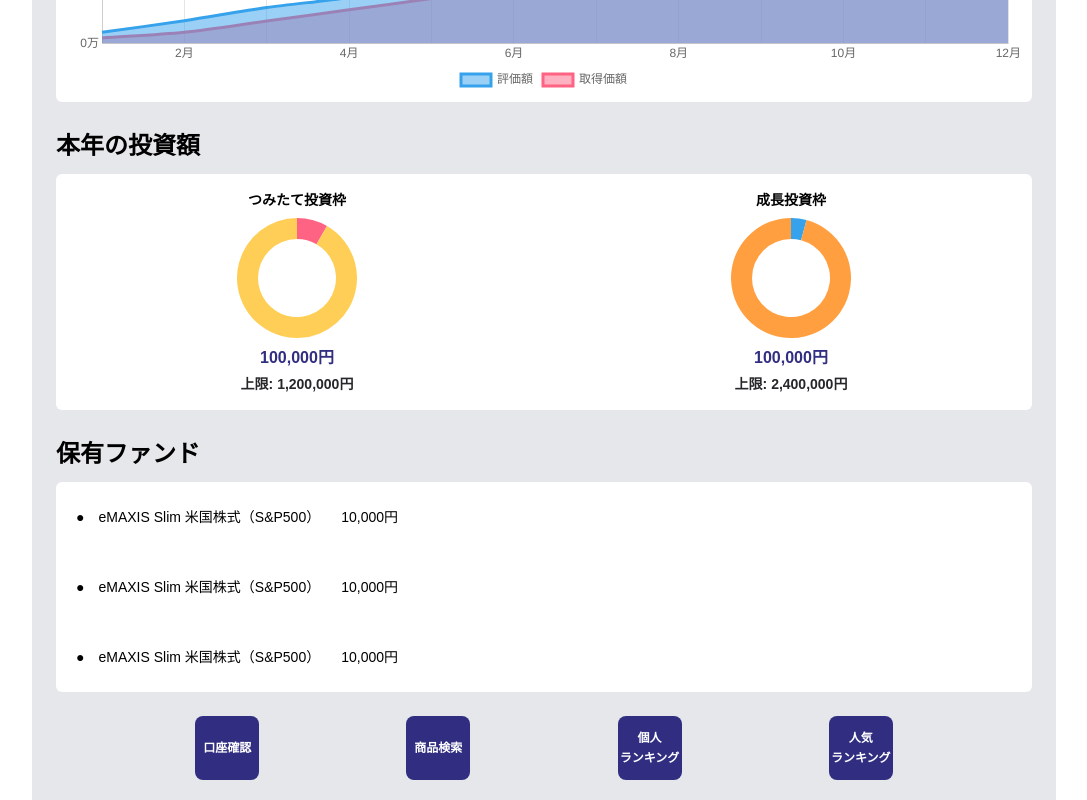
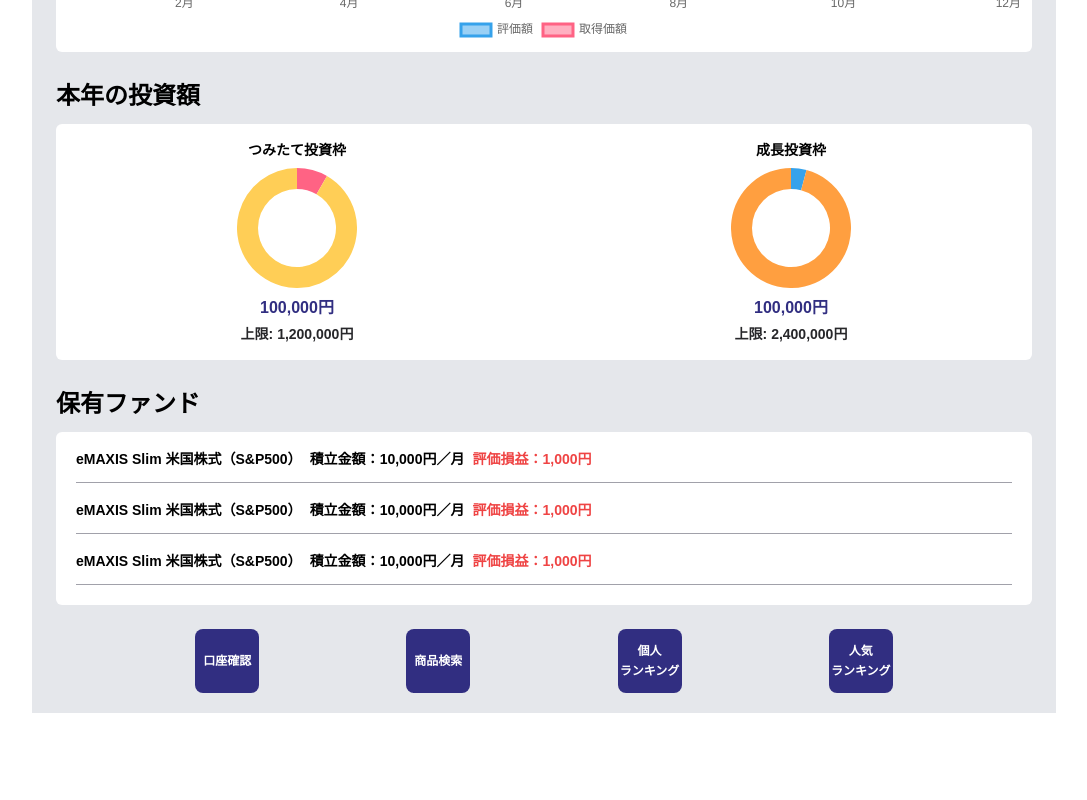
Before and after one commit to kisiiii/Allblue_NISAapp_frontend, a Next.js app: page /home/1 in a window 1280 px wide. Shown: the part 686-1486 px from the top of the page, without its empty margins (96-1183 px from the left). After the commit the page ends 1399 px from the top, so only its background shows below. Built offline with nearby package versions, Linux system fonts and the light colour scheme.

Commit message:
home、intro画面レスポンシブ対応

```diff
--- a/src/app/home/[id]/page.jsx
+++ b/src/app/home/[id]/page.jsx
@@ -56,17 +56,45 @@ function DashboardLayout() {
 
   //保有ファンドデータ
   const fundData = [
-    { name: "eMAXIS Slim 米国株式（S&P500）", amount: "10,000" },
-    { name: "eMAXIS Slim 米国株式（S&P500）", amount: "10,000" },
-    { name: "eMAXIS Slim 米国株式（S&P500）", amount: "10,000" },
+    {
+      name: "eMAXIS Slim 米国株式（S&P500）",
+      amount: "10,000",
+      profitLoss: "1,000",
+    },
+    {
+      name: "eMAXIS Slim 米国株式（S&P500）",
+      amount: "10,000",
+      profitLoss: "1,000",
+    },
+    {
+      name: "eMAXIS Slim 米国株式（S&P500）",
+      amount: "10,000",
+      profitLoss: "1,000",
+    },
   ];
 
   //フッターメニュー表示用（バックエンドデータではない）
   const footerButtons = [
-    { text: "口座確認", type: "single" },
-    { text: "商品検索", type: "single" },
-    { text: "個人\nランキング", type: "double" },
-    { text: "人気\nランキング", type: "double" },
+    {
+      text: "口座確認",
+      type: "single",
+      url: "https://www.mizuhobank.co.jp/internet_service/jikangai.html",
+    },
+    {
+      text: "商品検索",
+      type: "single",
+      url: "https://fund.www.mizuhobank.co.jp/webasp/mizuho-bk/fund/pc/search/fundlist.aspx?it=10",
+    },
+    {
+      text: "個人\nランキング",
+      type: "double",
+      url: "/home/1111/personal-ranking",
+    },
+    {
+      text: "人気\nランキング",
+      type: "double",
+      url: "/home/1111/product-ranking",
+    },
   ];
 
   return (
--- a/src/app/intro/[id]/pre-ranking/page.jsx
+++ b/src/app/intro/[id]/pre-ranking/page.jsx
@@ -76,11 +76,11 @@ function PrePopularProducts() {
   return (
     <div className="flex overflow-hidden flex-col pb-3.5 mx-auto w-full bg-gray-200 max-w-screen-lg">
       <Tittle />
-      <div className="flex flex-col px-3.5 mt-6 w-full">
+      <div className="flex flex-col px-6 mt-6 w-full">
         <div className="self-start text-2xl font-bold leading-snug text-center text-black">
           人気商品ランキング
         </div>
-        <div className="flex flex-col px-6 pt-7 pb-4 mt-5 w-full font-medium text-black whitespace-nowrap bg-white rounded-md">
+        <div className="flex flex-col px-6 pt-7 pb-4 mt-5 w-full font-medium text-black bg-white rounded-md">
           {/* ↓ランキング検索説明文 */}
           <SearchDescription />
           {/* ↓属性選択ボタン */}
--- a/src/app/intro/[id]/simulation-result/page.jsx
+++ b/src/app/intro/[id]/simulation-result/page.jsx
@@ -18,14 +18,19 @@ export function SimResult() {
       content: (
         <>
           <div className="flex gap-8 self-start mt-7">
-            <div className="self-start text-xs font-medium text-black">
-              イメージ
+            <div className="self-start ml-2.5 text-xs font-medium text-black">
+              ※イメージ
             </div>
-            <div className="text-2xl font-bold text-center text-blue-800 basis-auto">
+            <div className="self-start text-2xl mt-4 font-bold text-center text-blue-800 basis-auto">
               225位／1423人中
             </div>
           </div>
-          <div className="flex shrink-0 self-end mt-3.5 max-w-full bg-zinc-300 h-[198px] w-[287px]" />
+          <img
+            loading="lazy"
+            src="https://cdn.builder.io/api/v1/image/assets/TEMP/fd783bd62ecad6155a253eb4d1015a51a76a0a543f5474328272e0aeaf7829c8?placeholderIfAbsent=true&apiKey=830249011bfc4b9a9e2dddb095d90bfd"
+            alt=""
+            className="self-center object-contain mt-4 w-full aspect-[1.07] max-w-[314px]"
+          />
         </>
       ),
     },
@@ -39,19 +44,28 @@ export function SimResult() {
         "自分と似たユーザーの\n人気ランキングが見れて\n安心して商品を選びやすい！",
       content: (
         <>
-          <div className="self-start mt-12 ml-2.5 text-xs font-medium text-black">
-            イメージ
+          <div className="self-start mt-6 ml-2.5 text-xs font-medium text-black">
+            ※イメージ
           </div>
           <img
             loading="lazy"
             src="https://cdn.builder.io/api/v1/image/assets/TEMP/fd783bd62ecad6155a253eb4d1015a51a76a0a543f5474328272e0aeaf7829c8?placeholderIfAbsent=true&apiKey=830249011bfc4b9a9e2dddb095d90bfd"
             alt=""
-            className="object-contain mt-4 w-full aspect-[1.07] max-w-[314px]"
+            className="self-center object-contain mt-4 w-full aspect-[1.07] max-w-[314px]"
           />
         </>
       ),
     },
   ];
+
+  const convertNewlinesToBreaks = (text) => {
+    return text.split("\n").map((line, index) => (
+      <React.Fragment key={index}>
+        {line}
+        <br />
+      </React.Fragment>
+    ));
+  };
 
   const router = useRouter();
   const params = useParams();
@@ -65,7 +79,7 @@ export function SimResult() {
     <div className="flex overflow-hidden flex-col mx-auto max-w-screen-lg">
       <Tittle />
 
-      <main className="flex flex-col items-center px-3.5 mt-11 w-full">
+      <main className="flex flex-col items-center px-3.5 mt-8 w-full">
         <div className="px-5 py-3 text-base text-center font-bold text-blue-800 bg-blue-100 rounded-xl w-full">
           あなたの月々の余剰資金は・・・
         </div>
@@ -73,15 +87,15 @@ export function SimResult() {
           30,000円
         </div>
 
-        <div className="flex flex-col pt-4 pb-7 mt-1.5 bg-indigo-100 rounded-lg">
+        <div className="flex flex-col px-5 pt-4 pb-7 mt-1.5 bg-indigo-100 rounded-lg">
           <div className="text-base text-center font-bold text-zinc-800">
             10年前に毎月30,000円を
             <br />
             積み立てていた場合の利益
           </div>
-          <div className="flex flex-col self-center px-16 pt-1.5 pb-3.5 mt-5 w-full font-bold leading-none text-center text-white bg-indigo-900 rounded-xl max-w-[323px]">
-            <div className="self-center text-4xl">189万円*</div>
-            <div className="self-start mt-1.5 text-2xl">増えていました！</div>
+          <div className="flex flex-col self-center px-16 pt-1.5 pb-3.5 mt-2 w-full font-bold leading-none text-center text-white bg-indigo-900 rounded-xl max-w-[323px]">
+            <div className="text-center mt-1.5 text-4xl">189万円*</div>
+            <div className="text-center mt-1.5 text-xl">増えていました！</div>
           </div>
           <img
             loading="lazy"
@@ -99,7 +113,7 @@ export function SimResult() {
           </div>
         </div>
 
-        <div className="self-center mt-9 text-2xl font-bold text-black">
+        <div className="self-center mt-9 mb-3 text-2xl font-bold text-black">
           NISAPOではじめるメリット
         </div>
 
@@ -107,9 +121,9 @@ export function SimResult() {
           <Merit
             key={index}
             number={merit.number}
-            title={merit.title}
+            title={convertNewlinesToBreaks(merit.title)}
             image={merit.image}
-            description={merit.description}
+            description={convertNewlinesToBreaks(merit.description)}
           >
             {merit.content}
           </Merit>
@@ -121,14 +135,19 @@ export function SimResult() {
 
         <button
           onClick={() => handleButtonClick(`/intro/${id}/pre-ranking`)}
-          className="px-6 py-6 w-[90%] text-2xl self-center font-bold text-white bg-indigo-900 rounded-xl"
+          className="px-4 py-6 w-[90%] text-xl self-center font-bold text-white bg-indigo-900 rounded-xl"
         >
           人気ランキングを見てみる
         </button>
 
         <button
-          onClick={() => handleButtonClick(`/home/${id}`)}
-          className="px-6 py-6 w-[90%] my-10 text-2xl self-center font-bold text-white bg-red-600 rounded-xl"
+          onClick={() =>
+            window.open(
+              "https://www.mizuhobank.co.jp/nisa/addaccount/index.html",
+              "_blank"
+            )
+          }
+          className="px-6 py-6 w-[90%] my-10 text-xl self-center font-bold text-white bg-red-600 rounded-xl"
         >
           NISAをはじめる
         </button>
--- a/src/app/login/page.jsx
+++ b/src/app/login/page.jsx
@@ -106,8 +106,8 @@ const PasswordInputField = ({ icon, label, defaultValue }) => {
   const inputId = `${label.toLowerCase().replace(/\s/g, "-")}-input`;
 
   return (
-    <div className="flex items-center px-4 py-3.5 w-full font-medium bg-white border-2 border-solid border-zinc-900 rounded-2xl">
-      <div className="text-xl text-zinc-900">{icon}</div>
+    <div className="flex items-center px-4 py-3.5 w-full font-medium bg-white border-2 border-solid border-zinc-900 rounded-2xl relative">
+      <div className="text-xl text-zinc-900 shrink-0">{icon}</div>
       <label htmlFor={inputId} className="sr-only">
         {label}
       </label>
@@ -116,13 +116,13 @@ const PasswordInputField = ({ icon, label, defaultValue }) => {
         type={showPassword ? "text" : "password"}
         placeholder={label}
         defaultValue={defaultValue}
-        className="flex-grow ml-3 bg-transparent border-none outline-none"
+        className="flex-grow ml-3 pr-10 bg-transparent border-none outline-none"
         aria-label={label}
       />
       <button
         type="button"
         onClick={togglePasswordVisibility}
-        className="text-xl text-zinc-900 ml-3"
+        className="absolute right-3 text-xl text-zinc-900 w-6 h-6 flex items-center justify-center"
         aria-label={showPassword ? "Hide password" : "Show password"}
       >
         {showPassword ? <FaEyeSlash /> : <FaEye />}
--- a/src/components/AssetTransition.jsx
+++ b/src/components/AssetTransition.jsx
@@ -80,6 +80,7 @@ export function AssetTransition({ labels, dataset1, dataset2 }) {
               display: true,
               maxRotation: 0, // ラベルを水平に表示
               minRotation: 0,
+              autoSkip: false, // 自動でラベルを間引かない
             },
             title: {
               display: false, // 横軸のタイトル非表示
@@ -123,7 +124,7 @@ export function AssetTransition({ labels, dataset1, dataset2 }) {
   }, [labels, dataset1, dataset2]);
 
   return (
-    <div className="flex flex-col w-full px-2 pt-1.5 pb-1.5 mt-4 bg-white rounded-md h-[300px]">
+    <div className="flex flex-col w-full px-2 pt-1.5 pb-1.5 mt-4 bg-white rounded-md h-[250px]">
       <canvas ref={chartRef} className="w-full h-full p-0 border-0" />
     </div>
   );
--- a/src/components/FooterButton.jsx
+++ b/src/components/FooterButton.jsx
@@ -1,14 +1,19 @@
 import * as React from "react";
+import Link from "next/link";
 
-export function FooterButton({ text, type }) {
-  return (
-    <div className="flex flex-col items-center justify-center">
-      <div
+export function FooterButton({ text, type, url }) {
+  const isExternal = url.startsWith("http"); // URLが外部リンクかどうかを判定
+
+  if (isExternal) {
+    // 外部リンクの場合、新しいタブで開く
+    return (
+      <a
+        href={url}
+        target="_blank"
+        rel="noopener noreferrer"
         className={`flex items-center justify-center w-16 h-16 bg-indigo-900 text-white rounded-lg ${
           type === "double" ? "text-xs leading-5" : "text-xs leading-normal"
         }`}
-        role="button"
-        tabIndex={0}
       >
         {text.split("\n").map((line, index) => (
           <React.Fragment key={index}>
@@ -16,8 +21,25 @@ export function FooterButton({ text, type }) {
             {index < text.split("\n").length - 1 && <br />}
           </React.Fragment>
         ))}
-      </div>
-    </div>
+      </a>
+    );
+  }
+
+  // 内部リンクの場合、Next.js の Link を使用
+  return (
+    <Link
+      href={url}
+      className={`flex items-center justify-center w-16 h-16 bg-indigo-900 text-white rounded-lg ${
+        type === "double" ? "text-xs leading-5" : "text-xs leading-normal"
+      }`}
+    >
+      {text.split("\n").map((line, index) => (
+        <React.Fragment key={index}>
+          {line}
+          {index < text.split("\n").length - 1 && <br />}
+        </React.Fragment>
+      ))}
+    </Link>
   );
 }
 
--- a/src/components/FundCard.jsx
+++ b/src/components/FundCard.jsx
@@ -2,10 +2,23 @@ import * as React from "react";
 
 export function FundCard({ funds }) {
   return (
-    <div className="flex flex-col py-7 pr-2 pl-5 mt-3 w-full text-sm font-medium leading-none text-left text-black bg-white rounded-md">
+    <div className="flex flex-col py-5 pr-5 pl-5 mt-3 w-full text-sm font-bold leading-none text-left text-black bg-white rounded-md">
       {funds.map((fund, index) => (
-        <div key={index} className={index > 0 ? "mt-14" : ""}>
-          ●　{fund.name}　　{fund.amount}円
+        <div key={index} className={`flex flex-col ${index > 0 ? "mt-5" : ""}`}>
+          <div className="flex flex-wrap items-center gap-2 border-b pb-4 border-solid border-zinc-400">
+            <div className="whitespace-nowrap">{fund.name}</div>
+            <div className="whitespace-nowrap">
+              積立金額：{fund.amount}円／月
+            </div>
+            <div
+              className={`whitespace-nowrap ${
+                fund.profitLoss >= 0 ? "text-red-500" : "text-red-500"
+              }`}
+            >
+              評価損益：{fund.profitLoss >= 0 ? "+" : ""}
+              {fund.profitLoss}円
+            </div>
+          </div>
         </div>
       ))}
     </div>
--- a/src/components/HeaderMenu.jsx
+++ b/src/components/HeaderMenu.jsx
@@ -75,18 +75,22 @@ export function HeaderMenu() {
               >
                 ホーム
               </Link>
-              <Link
-                href="/account"
+              <a
+                href="https://www.mizuhobank.co.jp/internet_service/jikangai.html"
+                target="_blank"
+                rel="noopener noreferrer"
                 className="block px-3 py-2 text-sm font-medium bg-indigo-700 rounded hover:bg-indigo-600"
               >
                 口座確認
-              </Link>
-              <Link
-                href="/search"
+              </a>
+              <a
+                href="https://fund.www.mizuhobank.co.jp/webasp/mizuho-bk/fund/pc/search/fundlist.aspx?it=10"
+                target="_blank"
+                rel="noopener noreferrer"
                 className="block px-3 py-2 text-sm font-medium bg-indigo-700 rounded hover:bg-indigo-600"
               >
                 商品検索
-              </Link>
+              </a>
               <Link
                 href="/home/1111/personal-ranking"
                 className="block px-3 py-2 text-sm font-medium bg-indigo-700 rounded hover:bg-indigo-600"
--- a/src/components/Merit.jsx
+++ b/src/components/Merit.jsx
@@ -3,7 +3,7 @@ import * as React from "react";
 export function Merit({ number, title, description, image, note, children }) {
   return (
     <div className="flex flex-col px-3 py-5 w-full bg-indigo-100 rounded-lg mb-6">
-      <div className="self-center px-5 pt-1.5 pb-3 max-w-full text-xl font-bold text-blue-800 bg-red-200 rounded-3xl w-[155px]">
+      <div className="self-center text-center px-5 py-1.5 max-w-full text-xl font-bold text-blue-800 bg-red-200 rounded-3xl w-[155px]">
         メリット{number}
       </div>
       <div className="self-center mt-2.5 text-base font-bold text-center text-blue-800">
```
